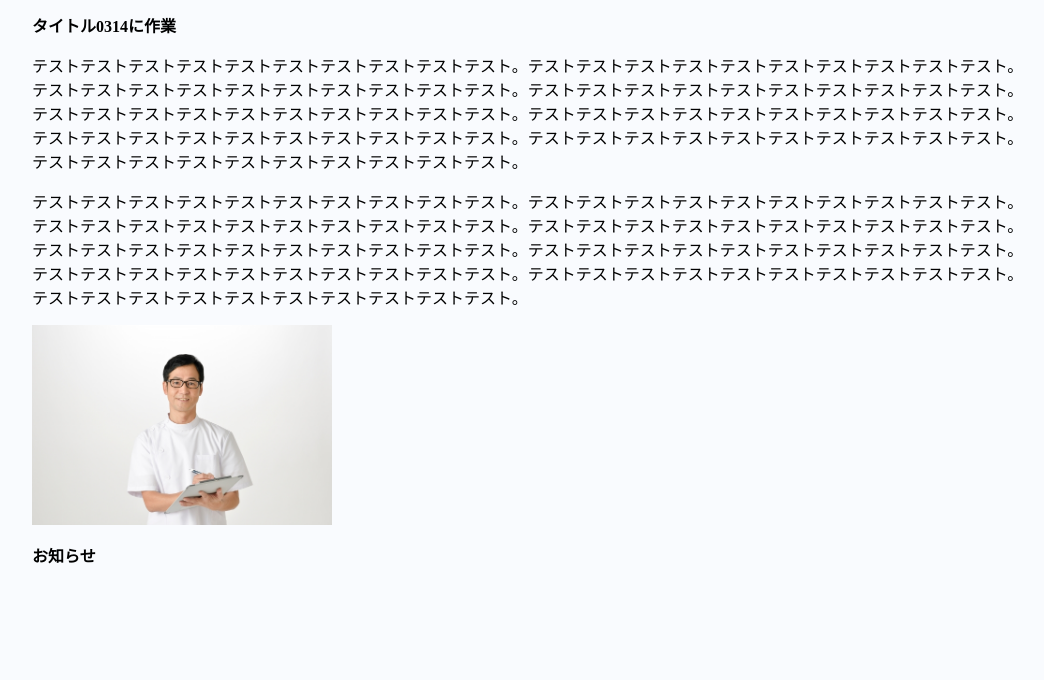
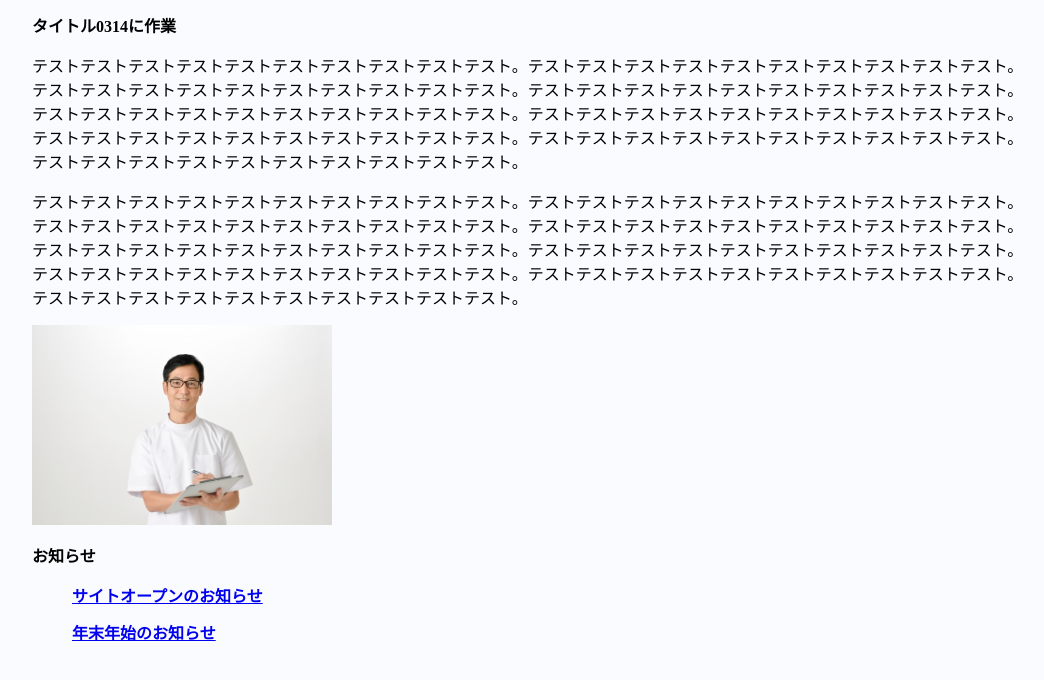
Before and after one commit to akaihiroaki/vercel-test, a plain HTML site: page index.html in a window 1280 px wide. Shown: the whole page, without its empty margins (108-1152 px from the left). Drawn offline with Linux system fonts and the light colour scheme; no server answers.

Commit message:
Add files via upload

```diff
--- a/index.html
+++ b/index.html
@@ -21,7 +21,8 @@
     <section class="section">
       <h1>お知らせ</h1>
       <ul>
-        <a href="/news/"><h1 id="title"></h1></a>
+        <a href="/news/index.html"><h1 id="title">サイトオープンのお知らせ</h1></a>
+        <a href="/news/index2.html"><h1 id="title">年末年始のお知らせ</h1></a>
       </ul>
     </section>
 
```
